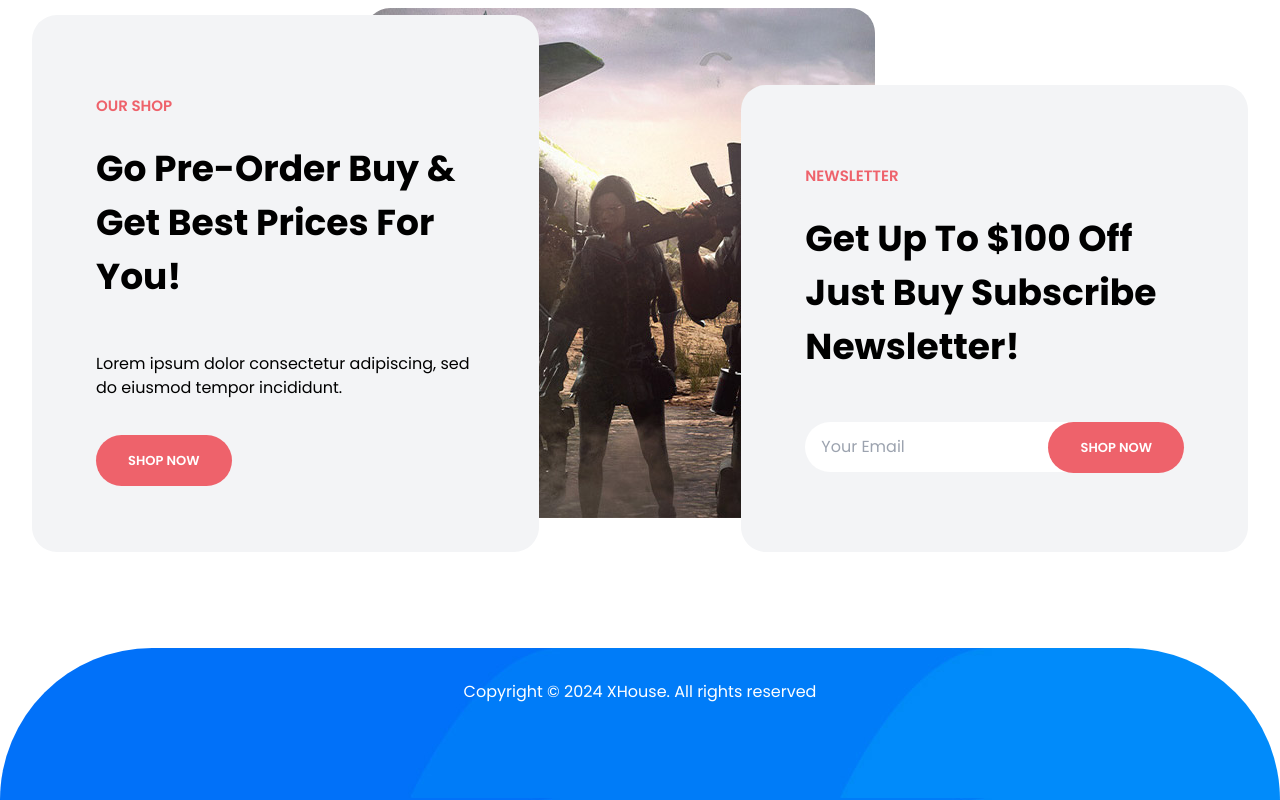
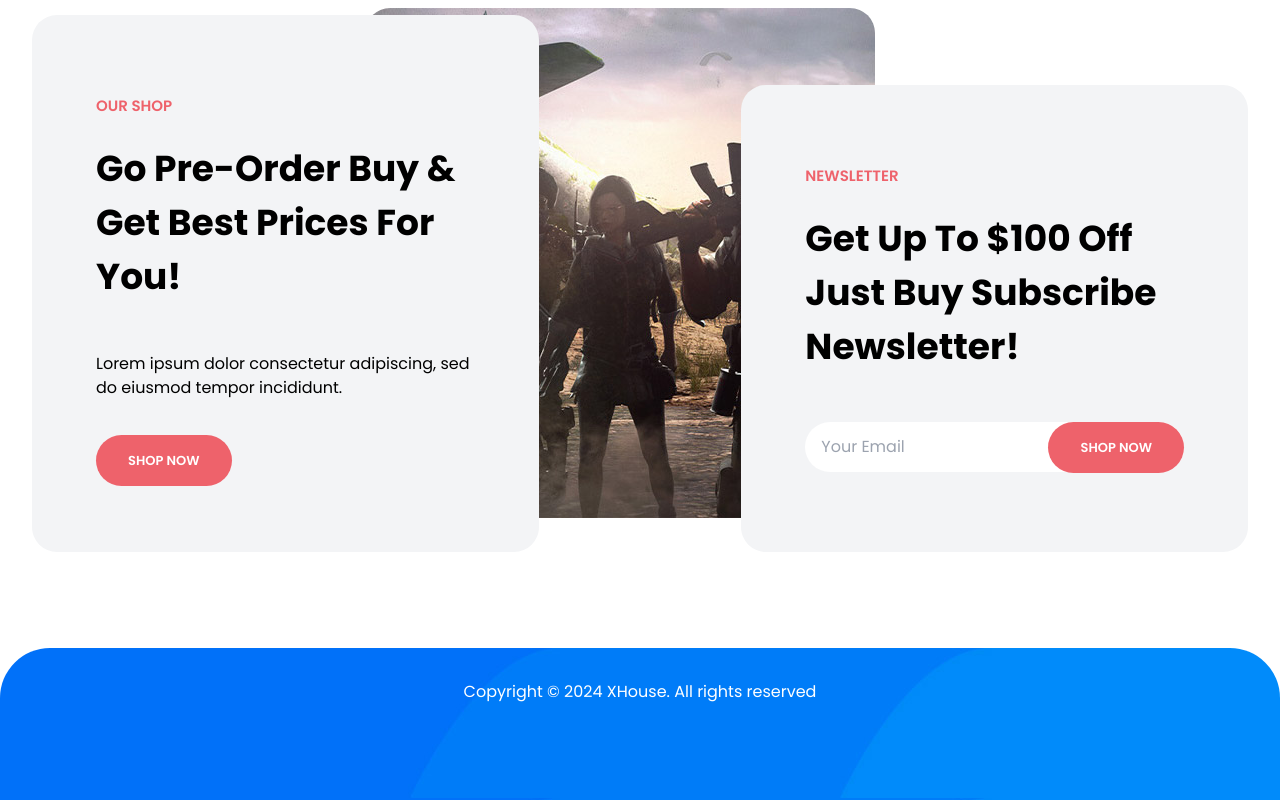
Before and after one commit to MUHEVANN/xgames, a plain HTML site: page index.html in a window 1280 px wide. Shown: the part 3025-3825 px from the top of the page. Drawn offline with nearby package versions, Linux system fonts and the light colour scheme.

Commit message:
fix footer

```diff
--- a/index.html
+++ b/index.html
@@ -608,7 +608,7 @@
 
     <footer
       id="footer"
-      class="mt-[6rem] bg-[url('/images/footer-bg.jpg')] rounded-t-full pt-[2rem] pb-[6rem]"
+      class="mt-[6rem] bg-[url('/images/footer-bg.jpg')] rounded-t-[50px] pt-[2rem] pb-[3rem] md:pb-[6rem]"
     >
       <div class="container">
         <h6 class="text-center text-white">
```
